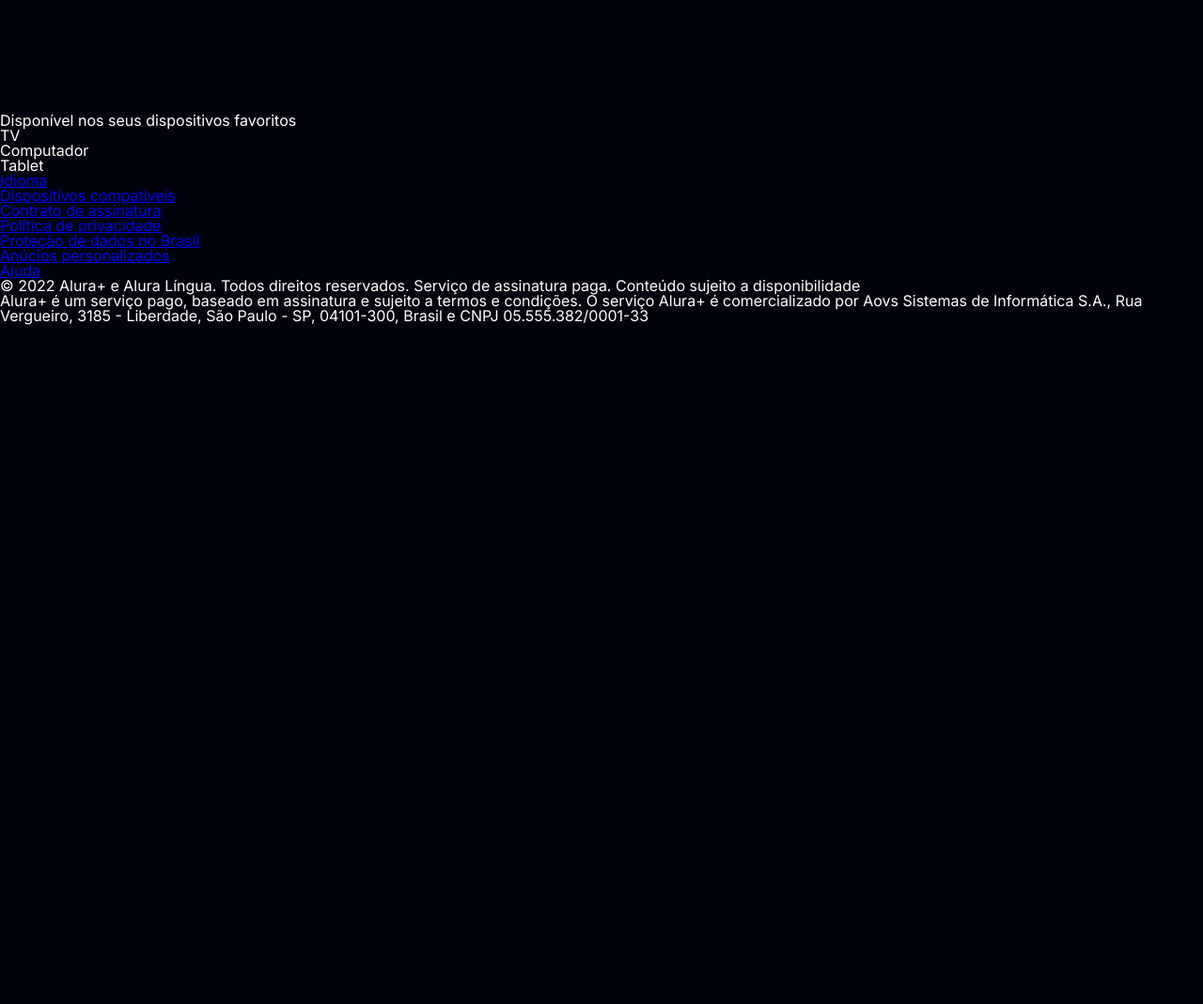
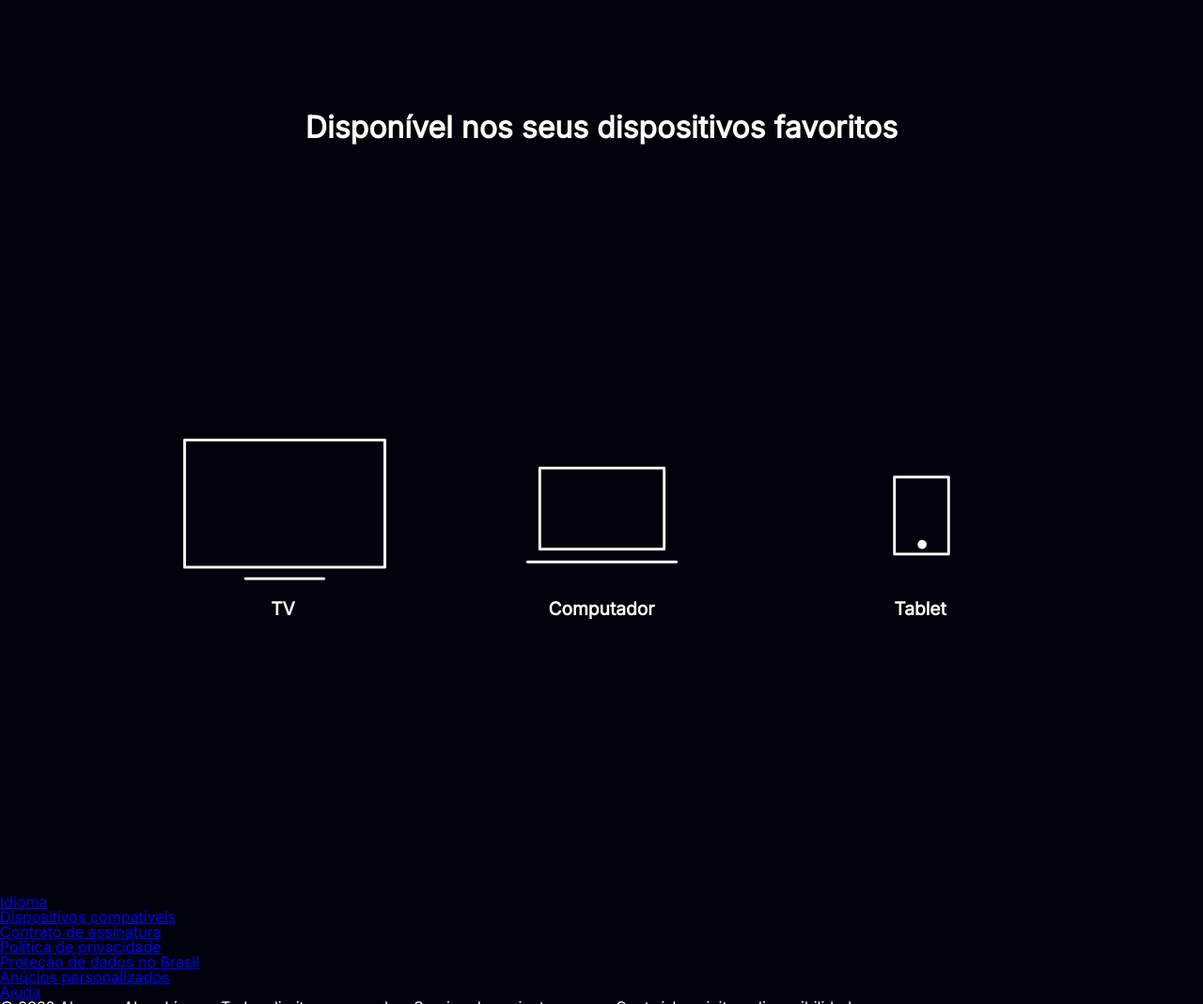
Before and after one commit to GFelixH/AluraPlus, a plain HTML site: page index.html in a window 1280 px wide. Shown: the part 3080-4149 px from the top of the page at 94% size. Before the commit the page ends 3426 px from the top, so only its background shows below. Drawn offline with Linux system fonts and the light colour scheme.

Commit message:
main-fourth-section

```diff
--- a/index.html
+++ b/index.html
@@ -64,17 +64,29 @@
                         internet</p>
                 </div>
             </section>
-            <section>
+            <section class="main-fourth-container">
                 <h1>Disponível nos seus dispositivos favoritos</h1>
-                <figure></figure>
+                <figure>
+                    <div class=" main-fourth-container-content section-flex-container">
+                        <div>
+                            <img src="./assets/tv.png" alt="Televisão">
                             <p>TV</p>
+                        </div>
+                        <div>
+                            <img src="./assets/computador.png" alt="Computador">
                             <p>Computador</p>
+                        </div>
+                        <div>
+                            <img src="./assets/celular.png" alt="Celular">
                             <p>Tablet</p>
+                        </div>
+                    </div>
+                </figure>
             </section>
             <footer>
-                <section>
                 <ul>
                     <li><a href="#">Idioma</a></li>
+                    <section>
                         <li><a href="#">Dispositivos compatíveis</a></li>
                         <li><a href="#">Contrato de assinatura</a></li>
                         <li><a href="#">Política de privacidade</a></li>
--- a/style.css
+++ b/style.css
@@ -94,3 +94,13 @@ body {
   font-size: 0.7rem;
   color: var(--grey-secondary);
 }
+.main-fourth-container h1 {
+  text-align: center;
+  font-size: 2rem;
+  font-weight: 700;
+}
+.main-fourth-container-content p {
+  text-align: center;
+  font-size: 1.2rem;
+  font-weight: 700;
+}
```
Lines whose indentation alone changed are shown as unchanged.
